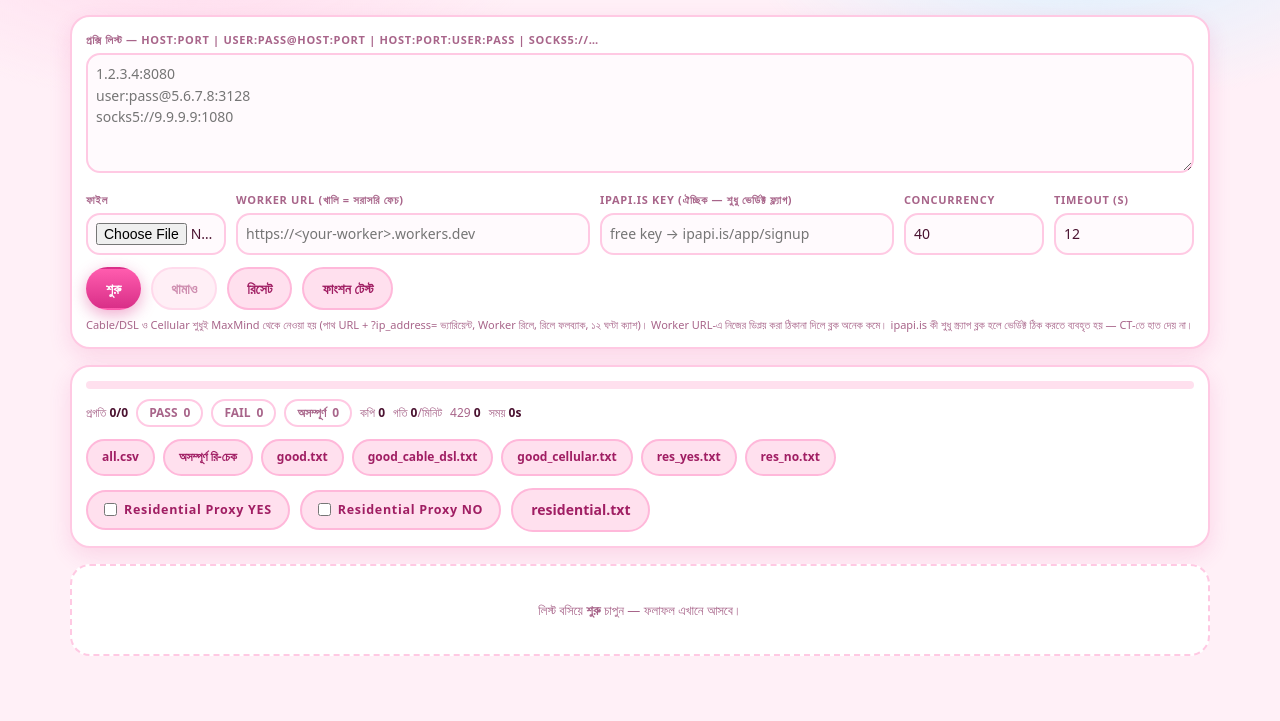
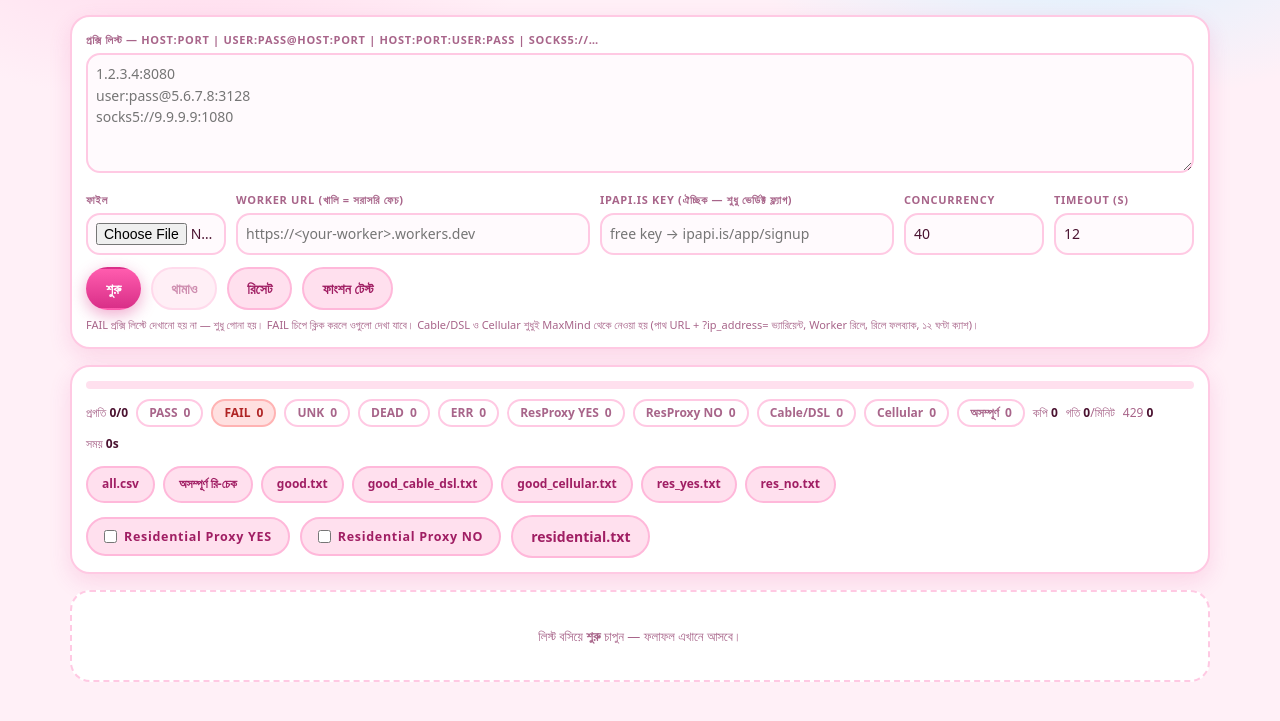
Before and after one commit to luna18841v-cloud/proxy-checker, a website: page public/index.html in a window 1280 px wide. Shown: the part 63-784 px from the top of the page. Drawn offline with Linux system fonts and the light colour scheme.

Commit message:
index.html

```diff
--- a/public/index.html
+++ b/public/index.html
@@ -33,6 +33,8 @@
   .stats .st.on{background:linear-gradient(180deg,#ff5cae,#d92f88);border-color:transparent;color:#fff;box-shadow:0 4px 12px rgba(217,47,136,.35)}
   .stats .st.on b{color:#fff}
   .stats .st b{color:inherit}
+  .stats .st.fail{background:var(--badbg);border-color:#ffb3b3;color:var(--badtx)}
+  .stats .st.fail.on{background:linear-gradient(180deg,#e03131,#b02525);border-color:transparent;color:#fff}
   .hint{font-size:11px;color:var(--dm);margin-top:6px}
   .picks{display:flex;gap:10px;flex-wrap:wrap;align-items:center;margin-top:12px}
   .picks label{display:inline-flex;gap:7px;align-items:center;text-transform:none;font-size:12.5px;color:#a01e63;margin:0;font-weight:800;background:#ffe0ee;border:2px solid #ffb8da;border-radius:999px;padding:8px 16px;cursor:pointer}
@@ -98,7 +100,7 @@
       <button id="test">ফাংশন টেস্ট</button>
       <span class="hint" id="parsed"></span>
     </div>
-    <div class="hint">Cable/DSL ও Cellular শুধুই MaxMind থেকে নেওয়া হয় (পাথ URL + ?ip_address= ভ্যারিয়েন্ট, Worker রিলে, রিলে ফলব্যাক, ১২ ঘণ্টা ক্যাশ)। Worker URL-এ নিজের ডিপ্লয় করা ঠিকানা দিলে ব্লক অনেক কমে। ipapi.is কী শুধু স্ক্র্যাপ ব্লক হলে ভের্ডিক্ট ঠিক করতে ব্যবহৃত হয় — CT-তে হাত দেয় না।</div>
+    <div class="hint">FAIL প্রক্সি লিস্টে দেখানো হয় না — শুধু গোনা হয়। FAIL চিপে ক্লিক করলে ওগুলো দেখা যাবে। Cable/DSL ও Cellular শুধুই MaxMind থেকে নেওয়া হয় (পাথ URL + ?ip_address= ভ্যারিয়েন্ট, Worker রিলে, রিলে ফলব্যাক, ১২ ঘণ্টা ক্যাশ)।</div>
   </div>
 
   <div class="panel">
@@ -106,7 +108,14 @@
     <div class="stats">
       <span>প্রগতি <b id="s-done">0/0</b></span>
       <button class="st" data-f="PASS">PASS <b id="s-pass">0</b></button>
-      <button class="st" data-f="FAIL">FAIL <b id="s-fail">0</b></button>
+      <button class="st fail" data-f="FAIL">FAIL <b id="s-fail">0</b></button>
+      <button class="st" data-f="UNKNOWN">UNK <b id="s-unk">0</b></button>
+      <button class="st" data-f="DEAD">DEAD <b id="s-dead">0</b></button>
+      <button class="st" data-f="ERROR">ERR <b id="s-err">0</b></button>
+      <button class="st" data-f="res-yes">ResProxy YES <b id="s-resy">0</b></button>
+      <button class="st" data-f="res-no">ResProxy NO <b id="s-resn">0</b></button>
+      <button class="st" data-f="cable">Cable/DSL <b id="s-cable">0</b></button>
+      <button class="st" data-f="cell">Cellular <b id="s-cell">0</b></button>
       <button class="st" data-f="inc">অসম্পূর্ণ <b id="s-inc">0</b></button>
       <span>কপি <b id="s-copied">0</b></span>
       <span>গতি <b id="s-rate">0</b>/মিনিট</span>
```
